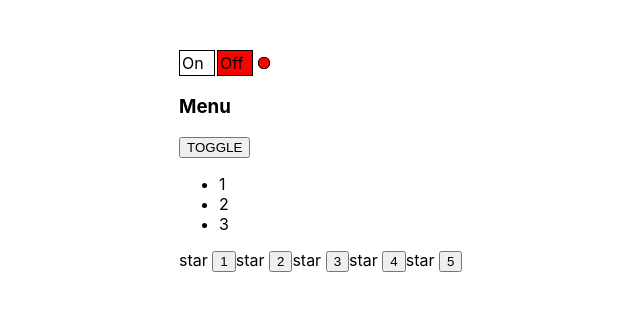
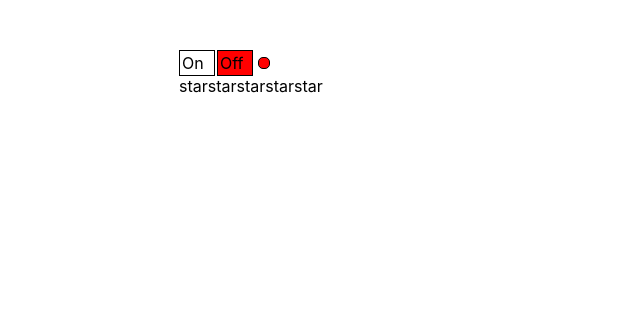
Before and after one commit to EvgeniyaYakunina/react-kkp, a React (Create React App) app: page / in a window 1280 px wide. Shown: the top 310 px of the page, without its empty margins (161-801 px from the left). Built offline with nearby package versions, Linux system fonts and the light colour scheme.

Commit message:
add controlled component Rating

```diff
--- a/src/App.tsx
+++ b/src/App.tsx
@@ -1,7 +1,7 @@
-import React from 'react';
+import React, {useState} from 'react';
 import './App.css';
 import Accordion from "./components/Accordion/Accordion";
-import {Rating} from "./components/Rating/Rating";
+import {Rating, RatingValueType} from "./components/Rating/Rating";
 import {OnOf} from "./components/OnOf";
 import {UncontrolledAccordion} from "./components/UncontrolledAccordion/UncontrolledAccordion";
 import {UncontrolledRating} from "./components/UncontrolledRating/UncontrolledRating";
@@ -9,21 +9,25 @@
 
 function App() {
     console.log("App rendering")
+
+    let [ratingValue, setRatingValue]= useState<RatingValueType>(0)
+
     return (
         <div className={"App"}>
 
             <OnOf />
-            <UncontrolledAccordion titleValue={"Menu"} />
+            {/*<UncontrolledAccordion titleValue={"Menu"} />*/}
             {/*<UncontrolledAccordion titleValue={"Users"}/>*/}
 
-            <UncontrolledRating />
+            {/*<UncontrolledRating />*/}
 
-            {/*<OnOf />*/}
-            {/*<OnOf />*/}
+
             {/*<PageTitle title={"This is APP component"}/>*/}
             {/*<PageTitle title={"My friends"}/>*/}
             {/*Article 1*/}
-            {/*<Rating value={3}/>*/}
+
+            <Rating value={ratingValue} onClick={setRatingValue}/>
+
             {/*<Accordion titleValue={"Menu"} collapsed={true}/>*/}
             {/*<Accordion titleValue={"Users"} collapsed={false}/>*/}
             {/*Article 2*/}
--- a/src/components/Rating/Rating.tsx
+++ b/src/components/Rating/Rating.tsx
@@ -1,19 +1,22 @@
 import React from "react";
+
+export type RatingValueType=  0 | 1 | 2 | 3 | 4 | 5
 
 
 type RatingPropsType = {
-    value: 0 | 1 | 2 | 3 | 4 | 5
+    value: RatingValueType
+    onClick: ( value: RatingValueType)=> void
 }
 
 export function Rating(props: RatingPropsType) {
     console.log("Rating rendering")
     return (
         <div>
-            <Star selected={props.value > 0}/>
-            <Star selected={props.value > 1}/>
-            <Star selected={props.value > 2}/>
-            <Star selected={props.value > 3}/>
-            <Star selected={props.value > 4}/>
+            <Star selected={props.value > 0} onClick={props.onClick} value={1}/>
+            <Star selected={props.value > 1} onClick={props.onClick} value={2}/>
+            <Star selected={props.value > 2} onClick={props.onClick} value={3}/>
+            <Star selected={props.value > 3} onClick={props.onClick} value={4}/>
+            <Star selected={props.value > 4} onClick={props.onClick} value={5}/>
         </div>
     );
 }
@@ -21,13 +24,14 @@
 
 type StarPropsType = {
     selected: boolean
+    onClick: (value: RatingValueType)=> void
+    value: RatingValueType
 }
 
 function Star(props: StarPropsType) {
     console.log("Star rendering")
-    if (props.selected) {
-        return <span><b>star </b></span>
-    } else {
-        return <span>star </span>
-    }
+
+    return <span onClick={()=>{props.onClick(props.value)}}>
+        {props.selected ? <b> star </b> : "star"}
+    </span>
 }
--- a/src/components/UncontrolledAccordion/UncontrolledAccordion.tsx
+++ b/src/components/UncontrolledAccordion/UncontrolledAccordion.tsx
@@ -12,8 +12,7 @@
 
     return (
         <div>
-            <AccordionTitle title={props.titleValue}/>
-            <button onClick={()=>{setCollapsed(!collapsed)}}>TOGGLE</button>
+            <AccordionTitle title={props.titleValue} onClick={()=>{setCollapsed(!collapsed)}}/>
             {!collapsed && <AccordionBody/>}
         </div>
     )
@@ -22,12 +21,13 @@
 
 type AccordionTitlePropsType = {
     title: string
+    onClick: ()=> void
 }
 
 function AccordionTitle(props: AccordionTitlePropsType) {
     console.log("AccordionTitle rendering")
     return (
-        <h3>{props.title}</h3>
+        <h3 onClick={()=>{props.onClick()}}>{props.title}</h3>
     )
 }
 
--- a/src/components/UncontrolledRating/UncontrolledRating.tsx
+++ b/src/components/UncontrolledRating/UncontrolledRating.tsx
@@ -1,4 +1,5 @@
 import React, {useState} from "react";
+import {spawn} from "child_process";
 
 
 type RatingPropsType = {
@@ -11,11 +12,16 @@
 
     return (
         <div>
-            <Star selected={value > 0}/><button onClick={()=>{setValue(1)}}>1</button>
-            <Star selected={value > 1}/><button onClick={()=>{setValue(2)}}>2</button>
-            <Star selected={value > 2}/><button onClick={()=>{setValue(3)}}>3</button>
-            <Star selected={value > 3}/><button onClick={()=>{setValue(4)}}>4</button>
-            <Star selected={value > 4}/><button onClick={()=>{setValue(5)}}>5</button>
+            {/*<Star selected={value > 0}/><button onClick={()=>{setValue(1)}}>1</button>*/}
+            {/*<Star selected={value > 1}/><button onClick={()=>{setValue(2)}}>2</button>*/}
+            {/*<Star selected={value > 2}/><button onClick={()=>{setValue(3)}}>3</button>*/}
+            {/*<Star selected={value > 3}/><button onClick={()=>{setValue(4)}}>4</button>*/}
+            {/*<Star selected={value > 4}/><button onClick={()=>{setValue(5)}}>5</button>*/}
+            <Star selected={value > 0} value={1} setValue={setValue}/>
+            <Star selected={value > 1} value={2} setValue={setValue}/>
+            <Star selected={value > 2} value={3} setValue={setValue}/>
+            <Star selected={value > 3} value={4} setValue={setValue}/>
+            <Star selected={value > 4} value={5} setValue={setValue}/>
         </div>
     );
 }
@@ -23,13 +29,16 @@
 
 type StarPropsType = {
     selected: boolean
+    value: 0 | 1 | 2 | 3 | 4 | 5
+    setValue:(value: number)=> void
 }
 
 function Star(props: StarPropsType) {
     console.log("Star rendering")
-    if (props.selected) {
-        return <span><b>star </b></span>
-    } else {
-        return <span>star </span>
-    }
+
+    return <span onClick={()=>{props.setValue(props.value)}}>
+                    {props.selected ? <b> star </b>: "star"}
+            </span>
+
+
 }
```
